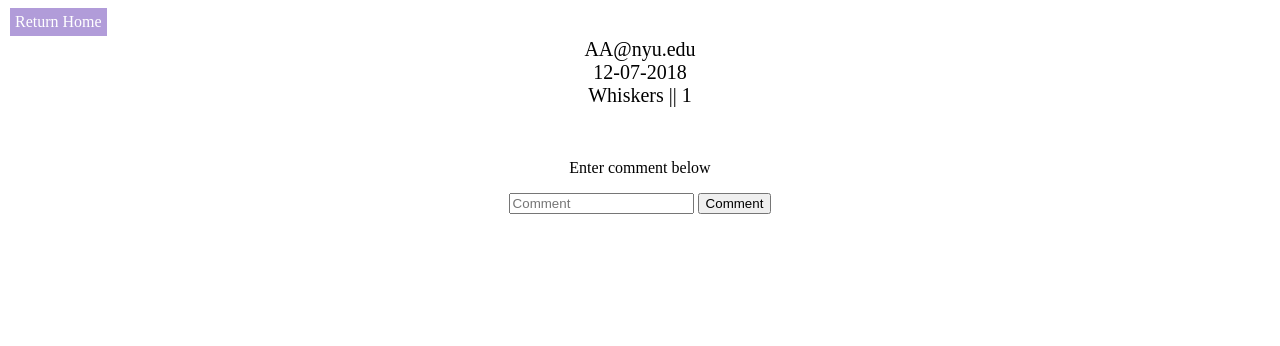
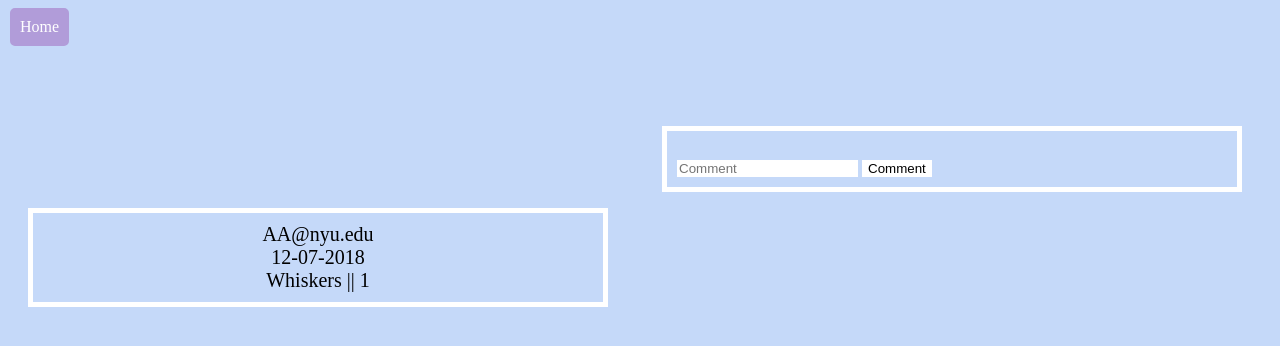
Before and after one commit to al4991/DatabaseProject, a Flask app: page /comments/1 in a window 1280 px wide. Shown: the top 346 px of the page. Run offline with Flask 2, Linux system fonts and the light colour scheme; the visitor is signed in with stand-in values (Sample User, id 1); data comes from the database, SQL or seed files in the repository; data that the repository does not hold is empty.

Commit message:
comments page fixing

```diff
--- /dev/null
+++ b/static/css/comments.css
@@ -0,0 +1,52 @@
+html,
+body {
+    background:#c5d9f9;
+}
+a#Home {
+    position: absolute;
+    left:0;
+    margin-left:10px;
+    text-decoration: none;
+    background: #b19cd9;
+    color:white;
+    border: 10px solid #b19cd9;
+    border-radius:5px;
+    transition:0.5s;
+}
+a#Home:hover {
+    color: #b19cd9;
+    background: white;
+    border: 10px solid white;
+}
+div#container{
+    position:relative;
+    top:100px;
+    width:100%;
+}
+div#post {
+    position: absolute;
+    width:550px;
+    font-size:20px;
+    top:100px;
+    padding:10px;
+    border:5px solid white;
+    left:20px;
+    text-align:center;
+}
+div#allComments {
+    position:absolute;
+    width:550px;
+    right:30px;
+    padding:10px;
+    border:5px solid white;
+}
+div#newComment {
+    margin-bottom:8px;
+}
+div#commentData {
+    margin-left:10px;
+}
+input{
+    background:white;
+    border:#b19cd9;
+}
--- a/templates/comments.html
+++ b/templates/comments.html
@@ -2,36 +2,14 @@
 <html lang="en">
 <head>
     <meta charset="UTF-8">
+    <link rel= "stylesheet" type= "text/css" href= "{{ url_for('static',filename='./css/comments.css') }}">
     <title> Please no toxic ^_^ </title>
     <style type="text/css">
-        a#Home {
-            position: absolute;
-            left:0;
-            margin-left:10px;
-            text-decoration: none;
-            background: #b19cd9;
-            color:white;
-            border: 5px solid #b19cd9;
-        }
-
-        a#Home:hover {
-            color: #b19cd9;
-            background: white;
-            border: 5px solid white;
-        }
-        div#container{
-            position: relative;
-            top:30px;
-            text-align: center;
-        }
-        div#post {
-            font-size:20px;
-        }
 
     </style>
 </head>
 <body>
-    <a href="{{ url_for('index') }}" id="Home">Return Home</a>
+    <a href="{{ url_for('index') }}" id="Home">Home</a>
     <div id="container">
         <div id="post">
 
@@ -39,14 +17,15 @@
             <div> {{ post.post_time.strftime('%m-%d-%Y') }} </div>
             <div>
                 {% if post.file_path is not none %}
-                    <img style="height:300px;max-width:300px;" src="../{{ post.file_path }}" alt="No pic">
+                    <img style="height:300px;max-width:300px;" src="{{ post.file_path }}" alt="No pic">
                 {% endif %}
             </div>
+
             <div> {{ post.item_name }} || {{ post.item_id }} </div>
 
         </div>
         </br>
-
+        <div id="allComments">
         {% for line in data %}
         <div id="newComment">
             <div id="commentEmail">
@@ -58,13 +37,14 @@
             </div>
         </div>
         {% endfor %}
+
         </br>
-        <p> Enter comment below </p>
-        <div>
+        <div id="commentBox">
             <form action="/commentsubmit/{{ postid }}" method="POST">
                 <input type="text" name="content" placeholder="Comment" required/>
                 <input type="submit" value="Comment">
             </form>
     </div>
+    </div>
 </body>
 </html>
```
